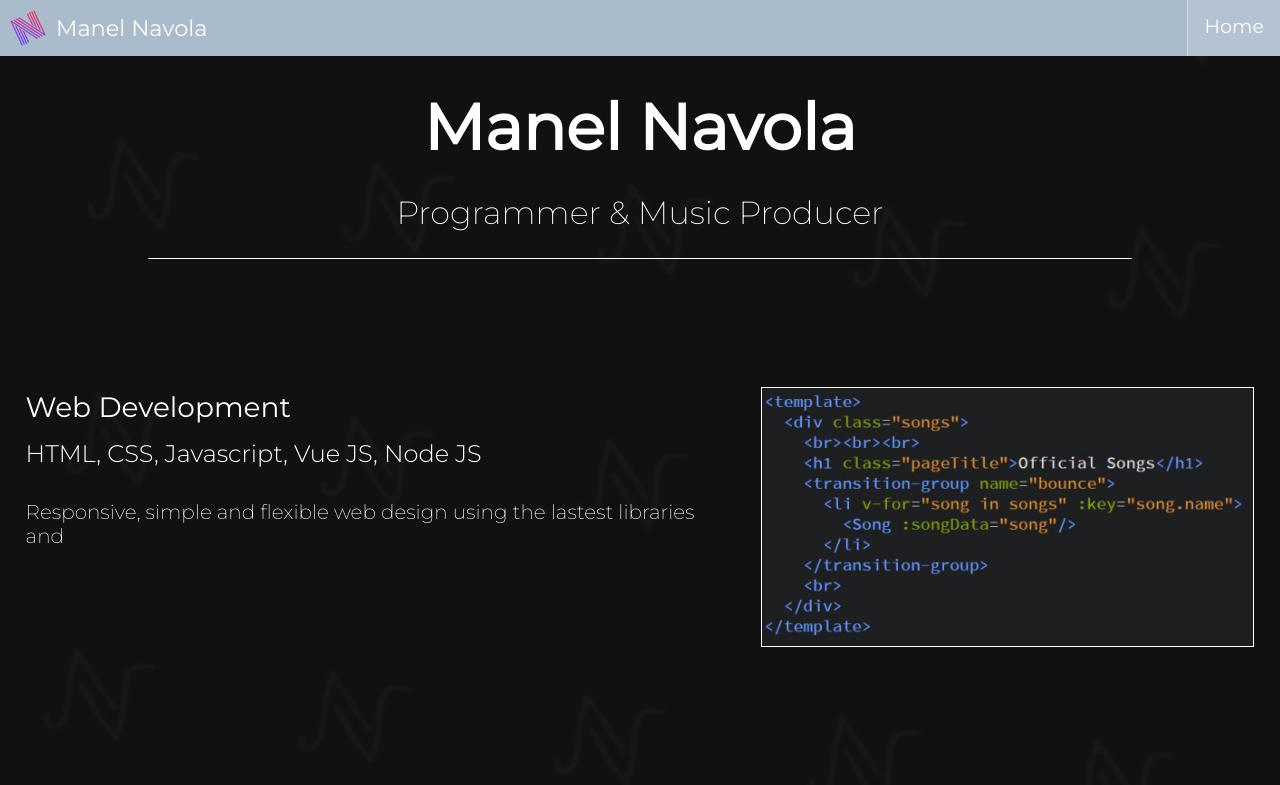
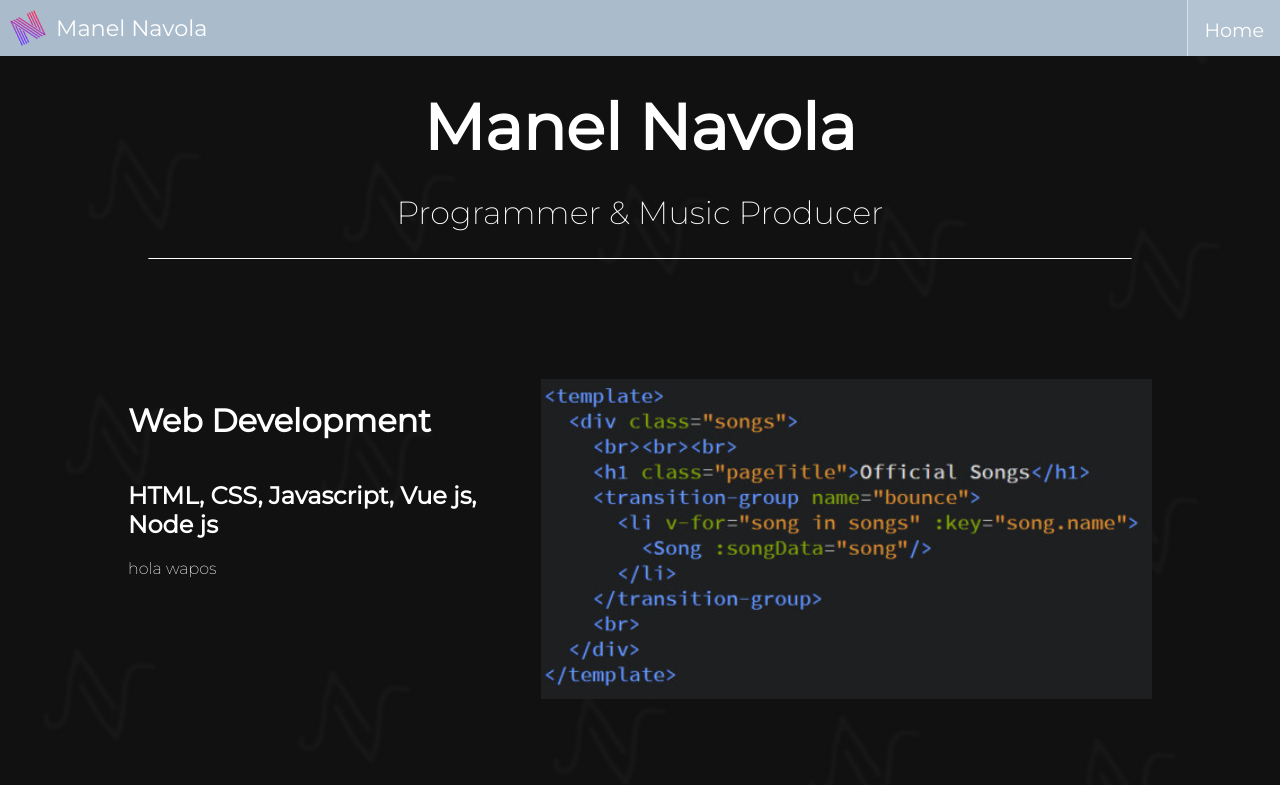
Before and after one commit to ManelNavola/ManelNavolaWebsite, a Vue app: page / in a window 1280 px wide. Shown: the top 785 px of the page. Built offline with nearby package versions, Linux system fonts and the light colour scheme.

Commit message:
Added grid view components to Home

```diff
--- a/src/App.vue
+++ b/src/App.vue
@@ -59,9 +59,11 @@
   ::-webkit-scrollbar
     width: base.$scrollbarSize
     position: fixed
+    @media #{base.$mobileFit}
+      display: none
 
   ::-webkit-scrollbar-track
-    display: hidden
+    display: none
     margin-top: base.$topBarHeight*1.4
     @media #{base.$smallscreen}
       margin-top: base.$smallscreenHeight*1.4
@@ -88,7 +90,6 @@
     width: 100%
     height: base.$topBarHeight + 2vmin
     background-color: base.$topBarColor
-    border-right: base.$scrollbarSize solid darken(base.$topBarColor, 5%)
     z-index: 99
     @media #{base.$smallscreen}
       height: base.$smallscreenHeight + 8px
@@ -107,7 +108,7 @@
     transform-origin: 0% 50%
     background-color: base.$cdb
     cursor: pointer
-    transition: height base.$screenFitTime, line-height base.$screenFitTime, transform 0.25s, color 0.25s, margin 0.25s
+    transition: transform 0.25s, color 0.25s, margin 0.25s
     @media #{base.$smallscreen}
       height: base.$smallscreenHeight
       line-height: base.$smallscreenHeight
@@ -128,7 +129,6 @@
     float: left
     display: block
     padding: 0 8px 0 0
-    transition: width 0.2s, height 0.2s
     @media #{base.$smallscreen}
       width: base.$smallscreenHeight
       height: base.$smallscreenHeight
@@ -143,7 +143,6 @@
     font-size: 2.8vh
     display: inline-block
     padding: 0 8px 0 0
-    transition: font-size base.$screenFitTime
     @media screen and (max-width: base.$smallscreenTrigger*0.67)
       font-size: base.$smallscreenHeight/2.3
     @media screen and (min-aspect-ratio: 2/1)
@@ -159,7 +158,7 @@
     height: 100%
     background-color: base.$cdb
     transition: filter base.$screenFitTime, transform base.$screenFitTime
-    @media screen and (orientation: portrait)
+    @media #{base.$mobileFit}
       filter: opacity(0%)
       transform: translate(0, -100%)
       pointer-events: none
@@ -173,13 +172,13 @@
       height: 100%
       font-size: 2.4vh
       border-left: 1px solid rgba(255, 255, 255, 0.5)
-      line-height: base.$topBarHeight*1.3
+      line-height: base.$topBarHeight*1.5
       background-color: lighten(base.$topBarColor, 3%)
       transition: background-color 0.25
       @media #{base.$smallscreen}
-        line-height: base.$smallscreenHeight*1.3
+        line-height: base.$smallscreenHeight*1.5
       @media #{base.$widescreen}
-        line-height: base.$widescreenHeight*1.3
+        line-height: base.$widescreenHeight*1.5
       @media screen and (any-hover: hover)
         &:hover
           @include topSidebarButtonHighlight
@@ -219,9 +218,11 @@
     width: base.$topBarHeight*base.$menuButtonScale
     height: base.$topBarHeight*base.$menuButtonScale
     transition: filter base.$screenFitTime, transform base.$screenFitTime
-    @media screen and (orientation: landscape)
-        filter: opacity(0%)
-        transform: translate(100%, 0)
+    filter: opacity(0%)
+    transform: translate(100%, 0)
+    @media #{base.$mobileFit}
+        filter: opacity(100%)
+        transform: translate(0, 0)
     @media #{base.$smallscreen}
       width: base.$smallscreenHeight*base.$menuButtonScale
       height: base.$smallscreenHeight*base.$menuButtonScale
--- a/src/base.sass
+++ b/src/base.sass
@@ -19,3 +19,5 @@ $smallscreenHeight: 38px
 
 $screenFitTime: 0.2s
 $menuButtonScale: 1.3
+
+$mobileFit: "screen and (orientation: portrait)," + $smallscreen
--- /dev/null
+++ b/src/components/PortfolioRow.vue
@@ -0,0 +1,63 @@
+<template>
+  <div class="portfolioRow">
+    <h1>{{ title }}</h1>
+    <div>
+      <h2>{{ subtitle }}</h2>
+      <p>{{ text }}</p>
+    </div>
+    <img :src="getImgUrl(imgURL)"/>
+  </div>
+</template>
+
+<script>
+  export default {
+    name: 'PortfolioRow',
+    props: ['title', 'subtitle', 'text', 'imgURL'],
+    methods: {
+      getImgUrl(pic) {
+        return require('../assets/' + pic)
+      }
+    }
+  }
+</script>
+
+<style lang="sass">
+  @use '@/base'
+
+  .portfolioRow
+    display: grid
+    height: 40vh
+    grid-template-columns: 1fr auto
+    grid-template-rows: auto 1fr
+    @media #{base.$smallscreen}
+      grid-template-columns: 1
+      grid-template-rows: 1fr auto 1fr
+    h1
+      font-size: 200%
+      grid-row: 1
+      grid-column: 1
+      @media #{base.$smallscreen}
+        grid-row: 1
+        grid-column: 1
+    div
+      grid-row: 2
+      grid-column: 1
+      @media #{base.$smallscreen}
+        grid-row: 3
+        grid-column: 1
+      h2
+        font-size: 150%
+        font-weight: 300¡
+      p
+        font-size: 100%
+        font-weight: 200
+    img
+      grid-row: 1 / 3
+      grid-column: 2
+      height: 100%
+      @media #{base.$smallscreen}
+        width: 100%
+        height: auto
+        grid-row: 2
+        grid-column: 1
+</style>
--- a/src/views/Home.vue
+++ b/src/views/Home.vue
@@ -5,48 +5,20 @@
       <h2>Programmer & Music Producer</h2>
     </div>
     <div id="gridList">
-      <div class="item">
-        <div class="text">
-          <h3>Web Development</h3>
-          <h4>HTML, CSS, Javascript, Vue JS, Node JS</h4>
-          <p class="smallText">Responsive, simple and flexible web design using the lastest libraries and </p>
-        </div>
-        <img src="../assets/webDev.jpg"/>
-      </div>
 
-      <div class="item">
-        <div class="text">
-          <h3>Web Development</h3>
-          <h4>HTML, CSS, Javascript, Vue JS, Node JS</h4>
-          <p class="smallText">Responsive, simple and flexible web design using the lastest libraries and </p>
-        </div>
-        <img src="../assets/webDev.jpg"/>
-      </div>
+      <portfolioRow title="Web Development" subtitle="HTML, CSS, Javascript, Vue js, Node js" text="hola wapos" imgURL="webDev.jpg"/>
 
-      <div class="item">
-        <div class="text">
-          <h3>Web Development</h3>
-          <h4>HTML, CSS, Javascript, Vue JS, Node JS</h4>
-          <p class="smallText">Responsive, simple and flexible web design using the lastest libraries and </p>
-        </div>
-        <img src="../assets/webDev.jpg"/>
-      </div>
-
-      <div class="item">
-        <div class="text">
-          <h3>Web Development</h3>
-          <h4>HTML, CSS, Javascript, Vue JS, Node JS</h4>
-          <p class="smallText">Responsive, simple and flexible web design using the lastest libraries and </p>
-        </div>
-        <img src="../assets/webDev.jpg"/>
-      </div>
     </div>
   </div>
 </template>
 
 <script>
+  import PortfolioRow from '@/components/PortfolioRow'
   export default {
     name: 'Home',
+    components: {
+      PortfolioRow
+    },
     metaInfo: {
       title: 'Home'
     }
@@ -60,29 +32,9 @@
     font-size: 2vh
 
   #gridList
-    margin-top: 15vh
-  .item
-    height: 50vh
-    .text
-      width: 55%
-      display: inline-block
-      h3
-        font-weight: 400
-        font-size: 3.5vh
-        line-height: 0
-      h4
-        font-weight: 300
-        font-size: 3vh
-      p
-        font-weight: 200
-        font-size: 2.5vh
-    img
-      display: inline-block
-      width: 40%
-      margin-top: 1vh
-      float: right
-      vertical-align: middle
-      border: 0.15vh solid
+    margin: 15vh 8vw 0 8vw
+    @media #{base.$smallscreen}
+      margin-top: 2vh
 
   #header
     display: inline-block
@@ -93,22 +45,22 @@
     border-radius: 0.15vh
     transition: font-size base.$screenFitTime
     h1
-      font-size: 8vh
+      font-size: 400%
       margin-top: 2vh
       margin-bottom: 0
       @media #{base.$smallscreen}
         font-size: 10vw
       @media #{base.$widescreen}
         float: left
-        font-size: 5vw
+        font-size: 800%
         line-height: 5vw
         margin-top: 2vw
     h2
-      font-size: 4vh
+      font-size: 200%
       @media #{base.$smallscreen}
         font-size: 6vw
       @media #{base.$widescreen}
-        font-size: 3vw
+        font-size: 400%
         line-height: 5vw
         float: right
       font-weight: 100
```
